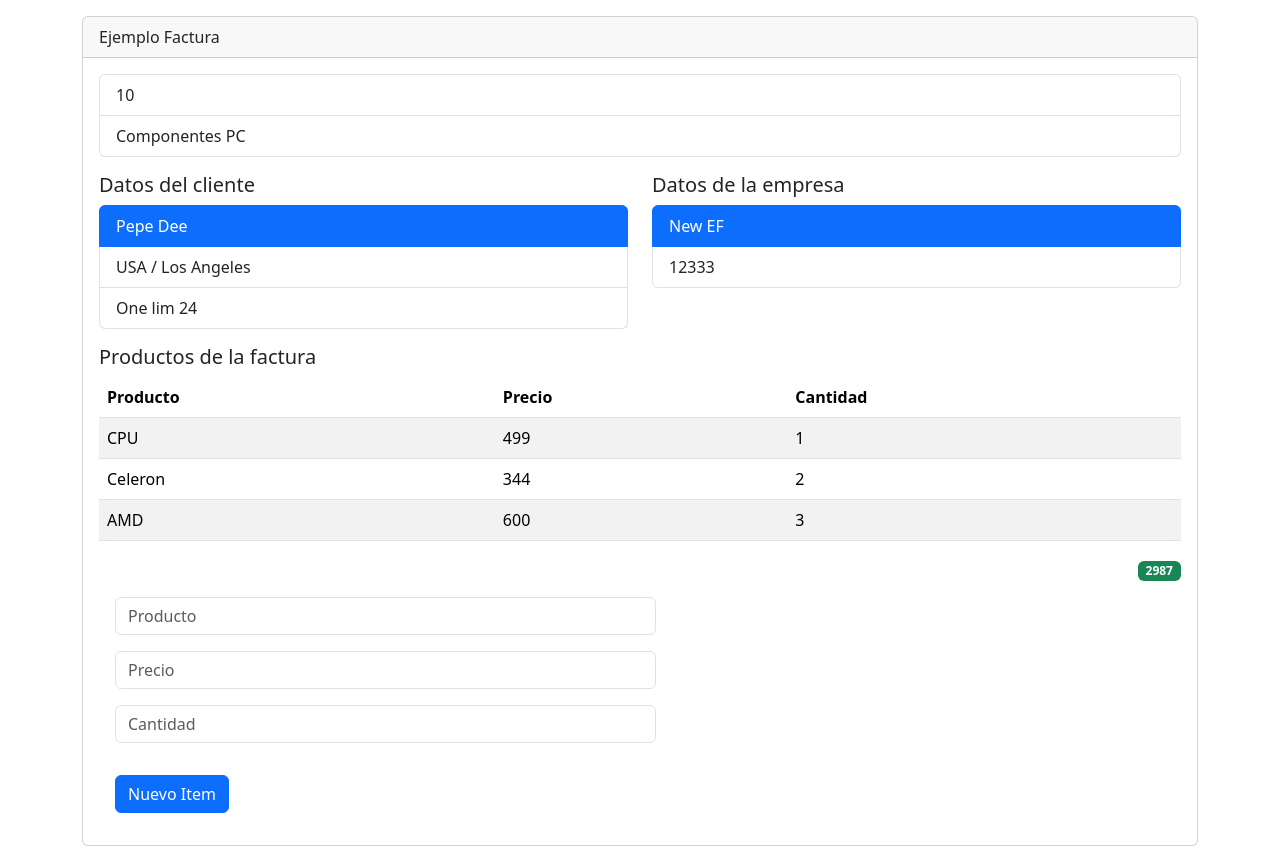
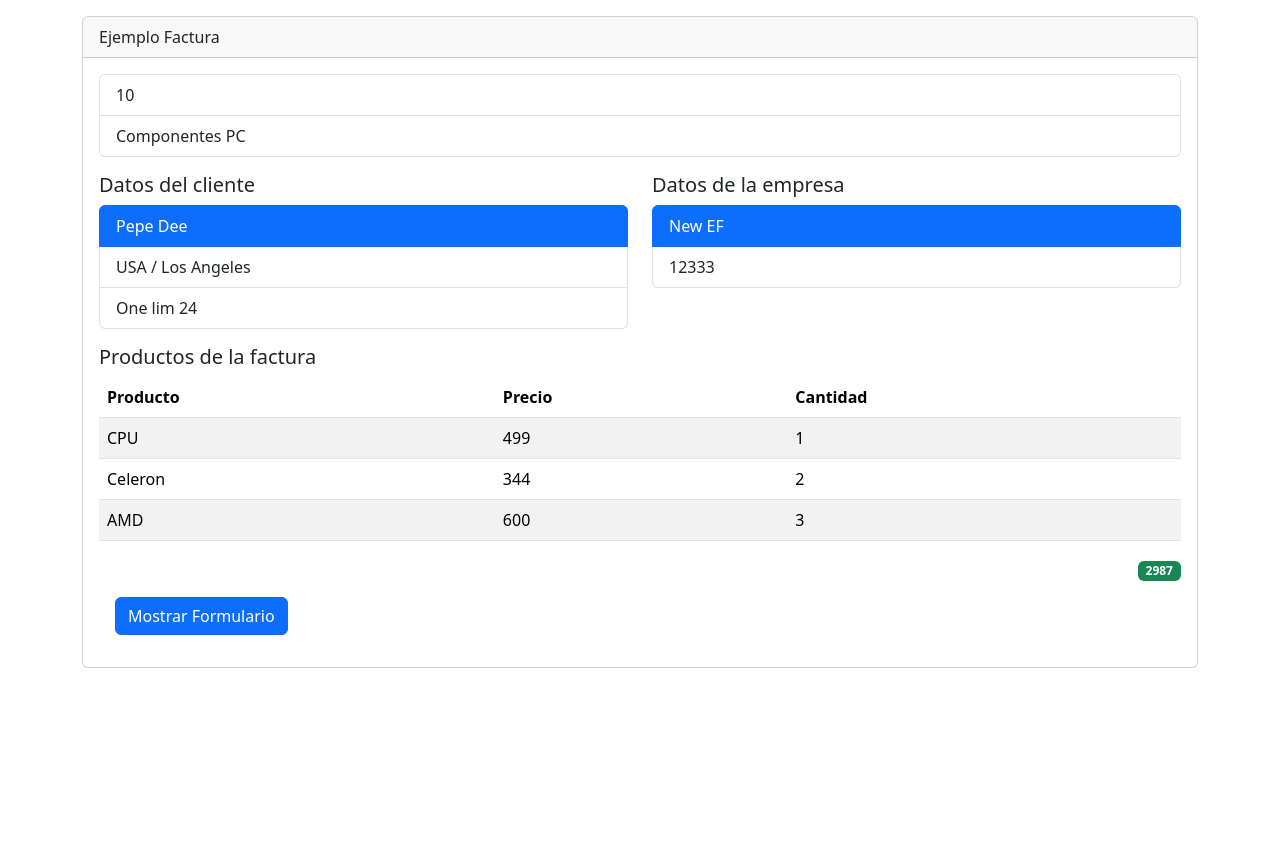
Before and after one commit to alejandro-coreno/app-facturas, a React (Vite) app: page / in a window 1280 px wide. After the commit the page ends 800 px from the top, so only its background shows below. Built offline with nearby package versions, Linux system fonts and the light colour scheme.

Commit message:
Se separa componente FormItemsView.jsx boton de formulario

```diff
--- a/src/InvoiceApp.jsx
+++ b/src/InvoiceApp.jsx
@@ -5,6 +5,7 @@ import InvoceDataClient from "./components/InvoiceDataClient";
 import InvoceDataEmpresa from "./components/InvoceDataEmpresa";
 import ListItemsView from "./components/ListItemsView";
 import TotalView from "./components/TotalView";
+import FormItemsView from "./components/FormItemsView";
 
 
 const invoceInitial = {
@@ -39,15 +40,6 @@ const InvoiceApp = () => {
 
     const [total, setTotal] = useState(0);
 
-    // Ocupamos un solo objeto para cada valor del formulario
-    const [valuesForm, setValuesForm] = useState({
-        productValue: '',
-        precioValue: '',
-        cantidadValue: ''
-    });
-
-    const { productValue , precioValue, cantidadValue} = valuesForm;
-
     useEffect(() => {
         const data = getFacturas();
         setfacturas( data );
@@ -61,29 +53,7 @@ const InvoiceApp = () => {
     //obtenemos el objeto facturas que retorna la funcion
     const {nombre, id, empresa, cliente } = facturas;
 
-
-    const handleChange = ({ target : { name, value}}) => {
-
-        // Traemos los valores anteriores y en el la propiedad name modifica el valor de cada uno
-        setValuesForm({...valuesForm,
-            [ name ]: value
-        });
-    }
-
-    const handleSubmit = (e) => {
-        e.preventDefault();
-
-        //Funcion isNaN -> Verifica que sea un numero en la expresion
-
-        if(precioValue.trim().length <=1 ) return;
-        if(precioValue.trim().length <=1) return;
-        if(isNaN(precioValue.trim())) return;
-        if(cantidadValue.trim().length < 1) return;
-        if(isNaN(cantidadValue.trim())) {
-            alert('Error:: Cantidad no es un numero');
-            return;
-        }
-
+    const handleAddItems = ({ productValue, precioValue, cantidadValue}) => {
         setItems([...items, {
             id: counter,
             producto: productValue.trim(),
@@ -91,15 +61,8 @@ const InvoiceApp = () => {
             cantidad: +cantidadValue.trim()
         }]);
 
-        setValuesForm({
-            productValue: '',
-            precioValue: '',
-            cantidadValue: ''
-        })
         setCounter( counter + 1 );
-
     }
-
 
     return (
 
@@ -125,38 +88,7 @@ const InvoiceApp = () => {
 
                     <TotalView total={total}/>
 
-                    <form className="w-50" onSubmit={ handleSubmit }>
-                        <input
-                            type="text"
-                            name="productValue"
-                            id="producto"
-                            placeholder="Producto"
-                            className="form-control m-3"
-                            value={productValue}
-                            onChange={handleChange}
-                        />
-
-                        <input
-                            type="text"
-                            name="precioValue"
-                            id="precio"
-                            placeholder="Precio"
-                            className="form-control m-3"
-                            value={precioValue}
-                            onChange={ handleChange }
-                        />
-
-                        <input
-                            type="text"
-                            name="cantidadValue"
-                            id="cantidad"
-                            placeholder="Cantidad"
-                            className="form-control m-3"
-                            onChange={handleChange}
-                            value={cantidadValue}
-                        />
-                        <button type="submit" className="btn btn-primary m-3">Nuevo Item</button>
-                    </form>
+                    <FormItemsView  handler={ handleAddItems }/>
                 </div>
 
             </div>
--- /dev/null
+++ b/src/components/FormItemsView.jsx
@@ -0,0 +1,95 @@
+import { useState } from "react";
+
+const FormItemsView = ({ handler }) => {
+  // Estado para mostrar el formulario
+
+  const [mostrarForm, setMostrarForm] = useState(false);
+
+  // Ocupamos un solo objeto para cada valor del formulario
+  const [valuesForm, setValuesForm] = useState({
+    productValue: "",
+    precioValue: "",
+    cantidadValue: "",
+  });
+
+  const { productValue, precioValue, cantidadValue } = valuesForm;
+
+  const handleChange = ({ target: { name, value } }) => {
+    // Traemos los valores anteriores y en el la propiedad name modifica el valor de cada uno
+    setValuesForm({ ...valuesForm, [name]: value });
+  };
+
+  const handleSubmit = (e) => {
+    e.preventDefault();
+
+    //Funcion isNaN -> Verifica que sea un numero en la expresion
+
+    if (precioValue.trim().length <= 1) return;
+    if (precioValue.trim().length <= 1) return;
+    if (isNaN(precioValue.trim())) return;
+    if (cantidadValue.trim().length < 1) return;
+    if (isNaN(cantidadValue.trim())) {
+      alert("Error:: Cantidad no es un numero");
+      return;
+    }
+
+    handler(valuesForm);
+
+    setValuesForm({
+      productValue: "",
+      precioValue: "",
+      cantidadValue: "",
+    });
+  };
+
+  return (
+    <>
+        <button
+            className="btn btn-primary m-3"
+            onClick={() => setMostrarForm(!mostrarForm)}
+        >
+            {mostrarForm ? "Ocultar Formulario" : "Mostrar Formulario"}
+        </button>
+
+            {  mostrarForm &&
+
+                <form className="w-50" onSubmit={handleSubmit}>
+                <input
+                    type="text"
+                    name="productValue"
+                    id="producto"
+                    placeholder="Producto"
+                    className="form-control m-3"
+                    value={productValue}
+                    onChange={handleChange}
+                />
+
+                <input
+                    type="text"
+                    name="precioValue"
+                    id="precio"
+                    placeholder="Precio"
+                    className="form-control m-3"
+                    value={precioValue}
+                    onChange={handleChange}
+                />
+
+                <input
+                    type="text"
+                    name="cantidadValue"
+                    id="cantidad"
+                    placeholder="Cantidad"
+                    className="form-control m-3"
+                    onChange={handleChange}
+                    value={cantidadValue}
+                />
+                <button type="submit" className="btn btn-primary m-3">
+                    Nuevo Item
+                </button>
+                </form>
+        }
+    </>
+  );
+};
+
+export default FormItemsView;
--- a/src/services/getFacturas.js
+++ b/src/services/getFacturas.js
@@ -3,9 +3,7 @@ import { factura } from "../data/factura"
 export const getFacturas = () => {
 
      // Convertimos el arreglo a uno nuevo con los valores multiplicados y con el reduce realizamos la suma de cada uno de los valores
-
      const total = calcularItems(factura.items);
-
 
      return { ...factura , total }
 }
```
